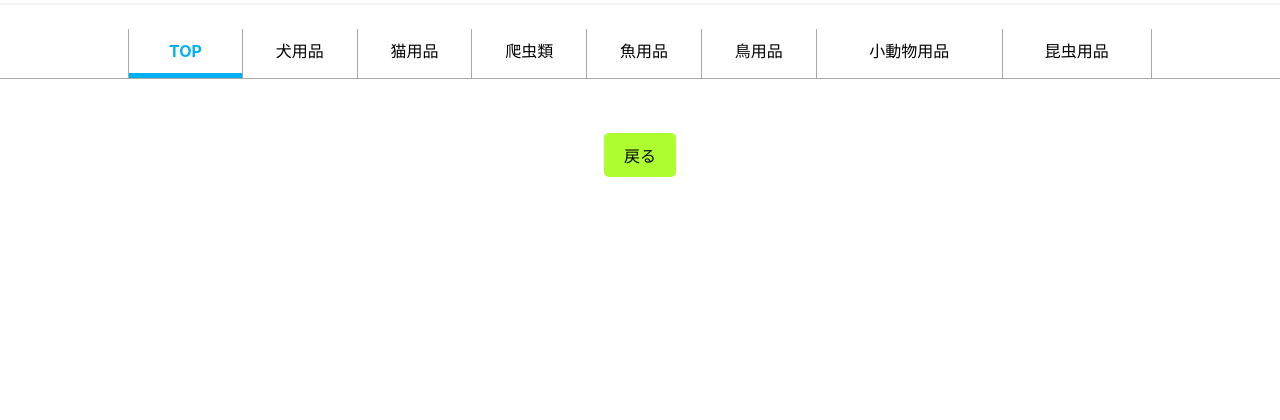
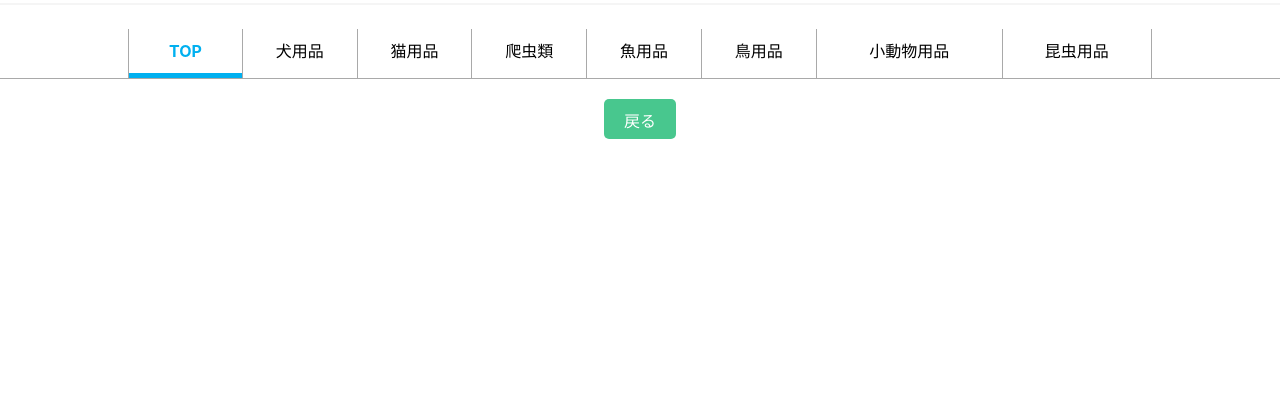
Before and after one commit to Rui0827/teamC, a PHP site: page /product.php in a window 1280 px wide. Shown: the part 102-522 px from the top of the page. Run offline with PHP 8.4, Linux system fonts and the light colour scheme; data that the repository does not hold is empty.

Commit message:
メニューのために少し変えた

```diff
--- a/system/css/product.css
+++ b/system/css/product.css
@@ -1,17 +1,9 @@
-/* product.css */
-/* 変更された product.css */
 
 .container {
   display: flex;
   flex-direction: row;
   flex-wrap: wrap;
 }
-/*
-.product-container {
-  display: grid;
-  grid-template-columns: repeat(auto-fill, minmax(200px, 1fr));
-  grid-gap: 20px;
-} */
 
 .product-cell {
   text-align: center;
@@ -28,10 +20,6 @@
   }
 }
 
-
-/* 以下は以前のスタイルが含まれる部分 */
-/* .cart-table, .form-buttons, .buttonA, .buttonB, .total-section, .total-text など他のスタイルもここに含まれる */
-
 p {
   color: red;
 }
@@ -43,7 +31,6 @@ form {
 
 input[type="submit"] {
   padding: 10px 20px;
-  background-color: #adff2f;
   color: black;
   border: none;
   cursor: pointer;
@@ -66,7 +53,7 @@ input[type="submit"] {
   background-color: #af634c;
 }
 
-.product {
+.productt {
   display: flex;
   flex-wrap: wrap;
   list-style: none;
--- a/system/kosin-input.php
+++ b/system/kosin-input.php
@@ -55,7 +55,7 @@ if (isset($_SESSION['Customer'])) {
         </div>
 </form>
 <div class="modoru">
-    <form action="login.php" method="post">
+    <form action="top.php" method="post">
         <input type="submit" value="戻る">
     </form>
 </div>
@@ -66,5 +66,5 @@ if (isset($_SESSION['Customer'])) {
 </div>
 </div>
 <style>
-    <?php include "css/kosin.css" ?>
+<?php include "css/kosin.css"?>
 </style>
--- a/system/menu.php
+++ b/system/menu.php
@@ -1,3 +1,4 @@
+<link rel="stylesheet" href="https://cdn.jsdelivr.net/npm/bulma@0.9.3/css/bulma.min.css">
 <div class="menu">
     <span class="top">
         <a href="top.php">
@@ -23,8 +24,8 @@ if ($userLoggedIn) {
     echo '<a href="cart-show.php">';
     echo '<img width="70" src="image/system/cart.png" alt="カート">';
     echo '</a>';
-    echo '<form action="touroku-input.php" method="post">';
-    echo '<button type="submit">更新</button>';
+    echo '<form action="kosin-input.php" method="post">';
+    echo ' <button class="button is-danger" type="submit">更新</button>';
     echo '</form>';
 } else {
     echo '<a href="login.php">';
@@ -33,8 +34,8 @@ if ($userLoggedIn) {
     echo '<a href="cart-show.php">';
     echo '<img width="70" src="image/system/cart.png" alt="カート">';
     echo '</a>';
-    echo '<form action="touroku-input.php" method="post">';
-    echo '<button type="submit">新規登録</button>';
+    echo '<form action="usertoroku.php" method="post">';
+    echo '<button class="button is-danger" type="submit">新規登録</button>';
     echo '</form>';
 }
 echo '</div>';
--- a/system/product.php
+++ b/system/product.php
@@ -54,7 +54,7 @@ require 'db-connect.php';
 </ul>
 
 <form action="top.php">
-    <input class="return-to-top" type="submit" value="戻る">
+    <input class="button is-success" type="submit" value="戻る">
 </form>
 
 <?php require 'footer.php'; ?>
--- a/system/usertoroku.php
+++ b/system/usertoroku.php
@@ -27,7 +27,7 @@
                         <input type="submit" value="登録">
                     </div>
             </form>
-            <form action="login.php" method="post">
+            <form action="top.php" method="post">
                 <div class="back">
                     <input type="submit" value="戻る">
                 </div>
```
